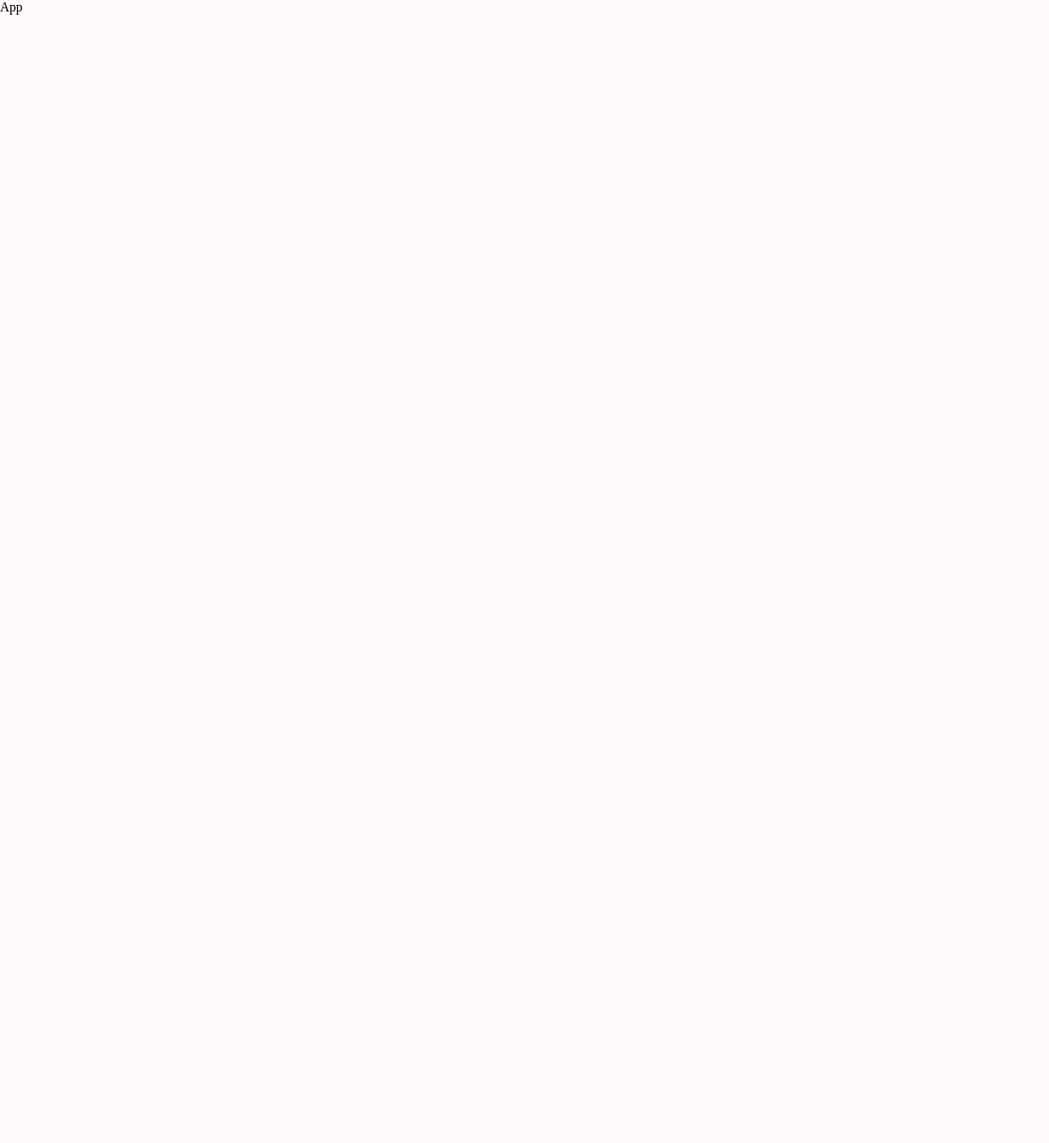
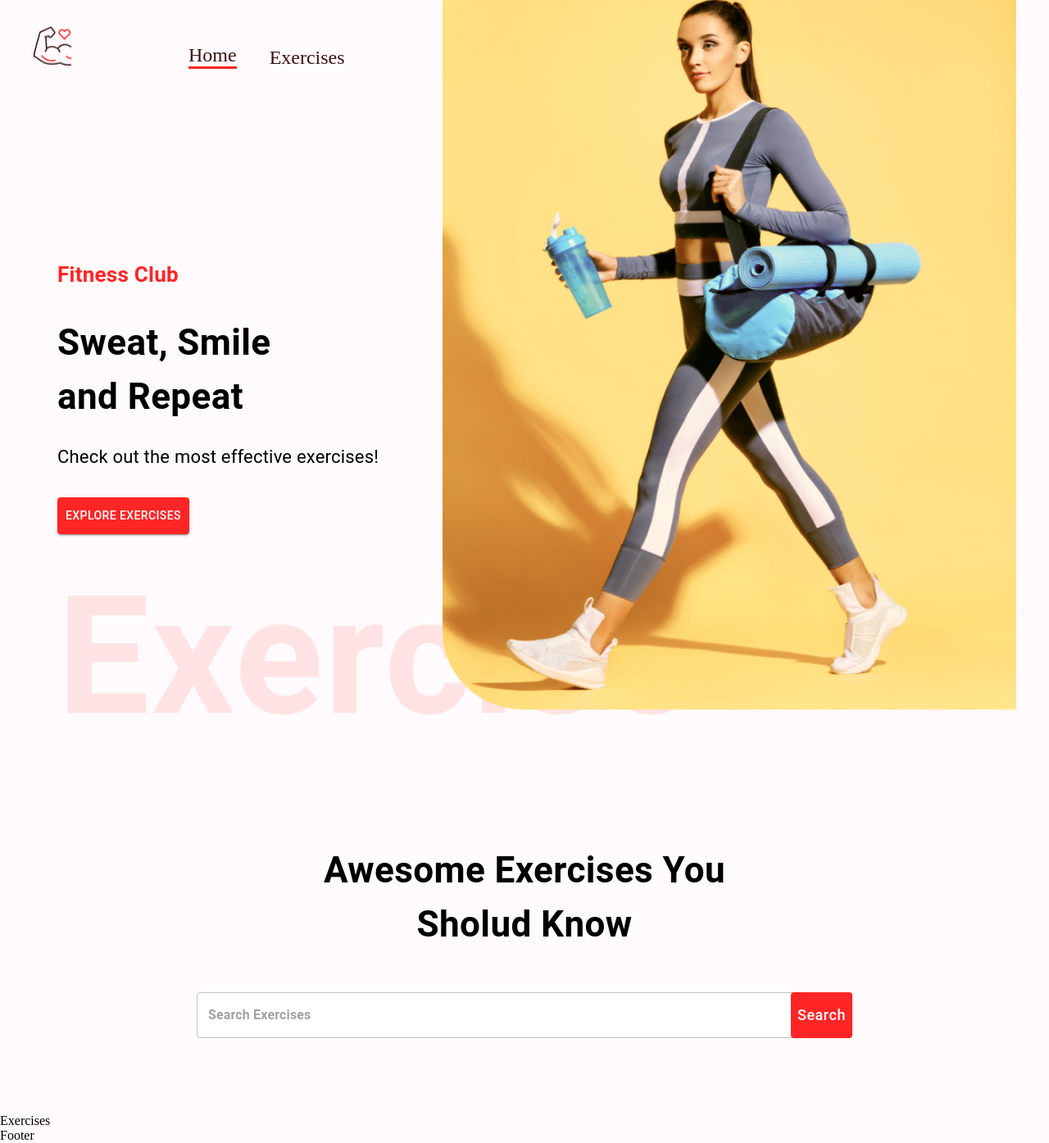
Before and after one commit to PoProstuBartek/The-rocket-gym, a React (Create React App) app: page / in a window 1280 px wide. Shown: the whole page at 82% size. Before the commit the page ends 800 px from the top, so only its background shows below. Built offline with nearby package versions, Linux system fonts and the light colour scheme.

Commit message:
Add hero page and searchbar

```diff
--- a/src/App.js
+++ b/src/App.js
@@ -1,9 +1,22 @@
-import React from 'react'
-import './App.css'
+import React from 'react';
+import './App.css';
+import { Route, Routes } from 'react-router-dom';
+import { Box } from '@mui/material';
+import ExerciseDetails from './pages/ExerciseDetails';
+import Home from './pages/Home';
+import Navbar from './components/Navbar';
+import Footer from './components/Footer';
 
 const App = () => {
   return (
-    <div>App</div>
+    <Box width='400px' sx={{width: {xl: '1488px'}}} m='auto'>
+      <Navbar />
+      <Routes>
+        <Route path='/' element={<Home />}/>
+        <Route path='/exercise/:id' element={<ExerciseDetails />}/>
+      </Routes>
+      <Footer />
+    </Box>
   )
 }
 
--- /dev/null
+++ b/src/components/Exercises.js
@@ -0,0 +1,9 @@
+import React from 'react'
+
+const Exercises = () => {
+  return (
+    <div>Exercises</div>
+  )
+}
+
+export default Exercises
--- /dev/null
+++ b/src/components/Footer.js
@@ -0,0 +1,9 @@
+import React from 'react'
+
+const Footer = () => {
+  return (
+    <div>Footer</div>
+  )
+}
+
+export default Footer
--- /dev/null
+++ b/src/components/HeroBaner.js
@@ -0,0 +1,48 @@
+import React from 'react';
+import { Box, Stack, Typography, Button } from '@mui/material';
+import HeroBanerImage from '../assets/images/banner.png';
+
+const HeroBaner = () => {
+  return (
+    <Box sx={{
+      mt: { lg: '212px', xs: '70px' },
+      ml: { sm: '50px' }
+    }} position='relative' p='20px'>
+      <Typography color='#FF2625' fontWeight='600' fontSize='26px'>
+        Fitness Club
+      </Typography>
+      <Typography fontWeight={700}
+        sx={{ fontSize: { lg: '44px', xs: '40px'}}}
+        mb='23px'
+        mt='30px'
+      >
+        Sweat, Smile <br /> and Repeat
+      </Typography>
+      <Typography fontSize='22px' lineHeight='35px' mb={4}>
+        Check out the most effective exercises!
+      </Typography>
+      <Button
+        href="#exercises"
+        variant='contained'
+        color='error'
+        sx={{ backgroundColor: '#FF2625', padding: '10px'}}
+      >
+      Explore exercises
+      </Button>
+      <Typography
+        fontWeight={600}
+        color='#FF2625'
+        sx={{
+          opacity: 0.1,
+          display: { lg: 'block', xs: 'none'}
+        }}
+        fontSize='200px'
+      >
+        Exercise
+      </Typography>
+      <img src={HeroBanerImage} alt='banner' className='hero-banner-img' />
+    </Box>
+  )
+}
+
+export default HeroBaner
--- /dev/null
+++ b/src/components/Navbar.js
@@ -0,0 +1,35 @@
+import React from 'react';
+import { Link } from 'react-router-dom';
+import { Stack } from '@mui/material';
+import Logo from '../assets/images/Logo.png'
+
+const Navbar = () => {
+  return (
+    <Stack
+      direction='row'
+      justifyContent='space-around'
+      sx={{ gap: { sm: '122px', xs: '40px' }, mt: { sm: '32px', xs: '20px'},
+      justifyContent: 'none'}} px='20px'
+    >
+      <Link to='/'>
+        <img src={Logo} alt='logo' style={{
+          width: '48px', height: '48px', margin: '0 20px'}} />
+      </Link>
+      <Stack
+        direction='row'
+        gap='40px'
+        fontSize='24px'
+        alignItems='flex-end'
+      >
+        <Link to='/' style={{
+          textDecoration: 'none',
+          color: '#3A1212',
+          borderBottom: '3px solid #FF2625'}}>Home</Link>
+        <a href='#exercises' style={{
+          textDecoration: 'none', color: '#3A1212'}}>Exercises</a>
+      </Stack>
+    </Stack>
+  )
+}
+
+export default Navbar
--- /dev/null
+++ b/src/components/SearchExercises.js
@@ -0,0 +1,42 @@
+import React, { useEffect, useState } from 'react'
+import { Box, Button, Stack, TextField, Typography } from '@mui/material'
+
+const SearchExercises = () => {
+  return (
+    <Stack alignItems='center' mt='37px' justifyContent='center' p='20px'>
+      <Typography fontWeight={700} sx={{ fontSize: { lg: '44px', xs: '30px' }}} mb='50px' textAlign='center'>
+        Awesome Exercises You<br /> Sholud Know
+      </Typography>
+      <Box position='relative' mb='72px'>
+        <TextField
+          sx={{
+            input: { fontWeight: '700', border: 'none', borderRadius: '5px'},
+            width: { lg: '800px', xs: '300px'},
+            backgroundColor: '#fff',
+          }}
+          height='76px'
+          value=''
+          onChange={(e) => {}}
+          placeholder='Search Exercises'
+          type='text'
+        />
+        <Button className='search-btn'
+          sx={{
+            backgroundColor: '#FF2625',
+            color: '#fff',
+            textTransform: 'none',
+            width: { lg: '175', xs: '80' },
+            fontSize: { lg: '18px', xs: '14px'},
+            height: '56px',
+            position: 'absolute',
+            right: 0
+           }}
+        >
+          Search
+        </Button>
+      </Box>
+    </Stack>
+  )
+}
+
+export default SearchExercises
--- a/src/index.js
+++ b/src/index.js
@@ -1,9 +1,12 @@
 import React from 'react';
 import ReactDOM  from 'react-dom';
 import App from './App';
+import { BrowserRouter } from 'react-router-dom';
 
 const root = ReactDOM.createRoot(document.getElementById('root'));
 
 root.render(
-  <App />
-)
+  <BrowserRouter>
+    <App />
+  </BrowserRouter>
+);
--- /dev/null
+++ b/src/pages/ExerciseDetails.js
@@ -0,0 +1,9 @@
+import React from 'react'
+
+const ExerciseDetails = () => {
+  return (
+    <div>ExerciseDetails</div>
+  )
+}
+
+export default ExerciseDetails
--- /dev/null
+++ b/src/pages/Home.js
@@ -0,0 +1,17 @@
+import React, { useState } from 'react';
+import { Box } from '@mui/system';
+import HeroBaner from '../components/HeroBaner';
+import SearchExercises from '../components/SearchExercises';
+import Exercises from '../components/Exercises';
+
+const Home = () => {
+  return (
+    <Box>
+      <HeroBaner />
+      <SearchExercises />
+      <Exercises />
+    </Box>
+  )
+}
+
+export default Home
```
